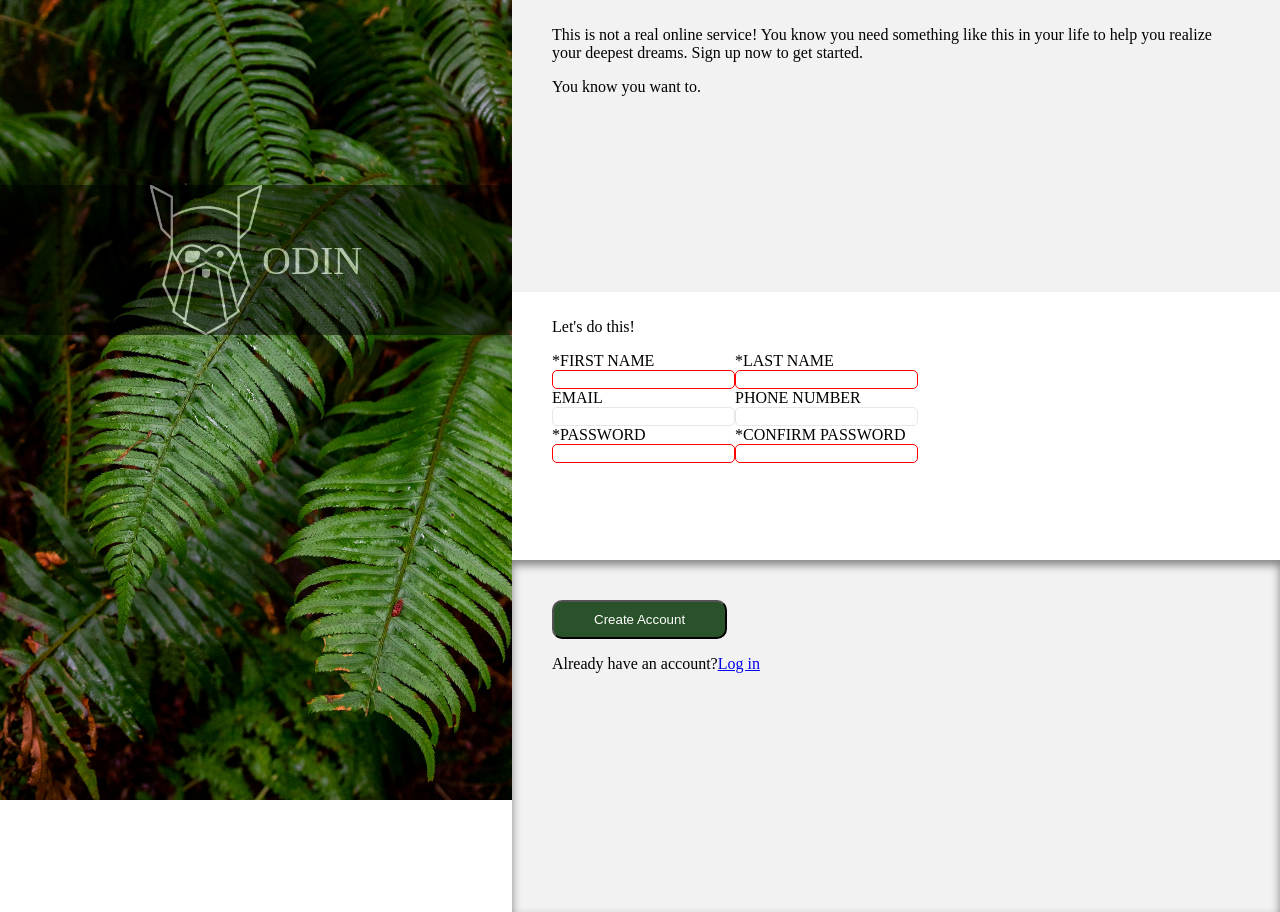
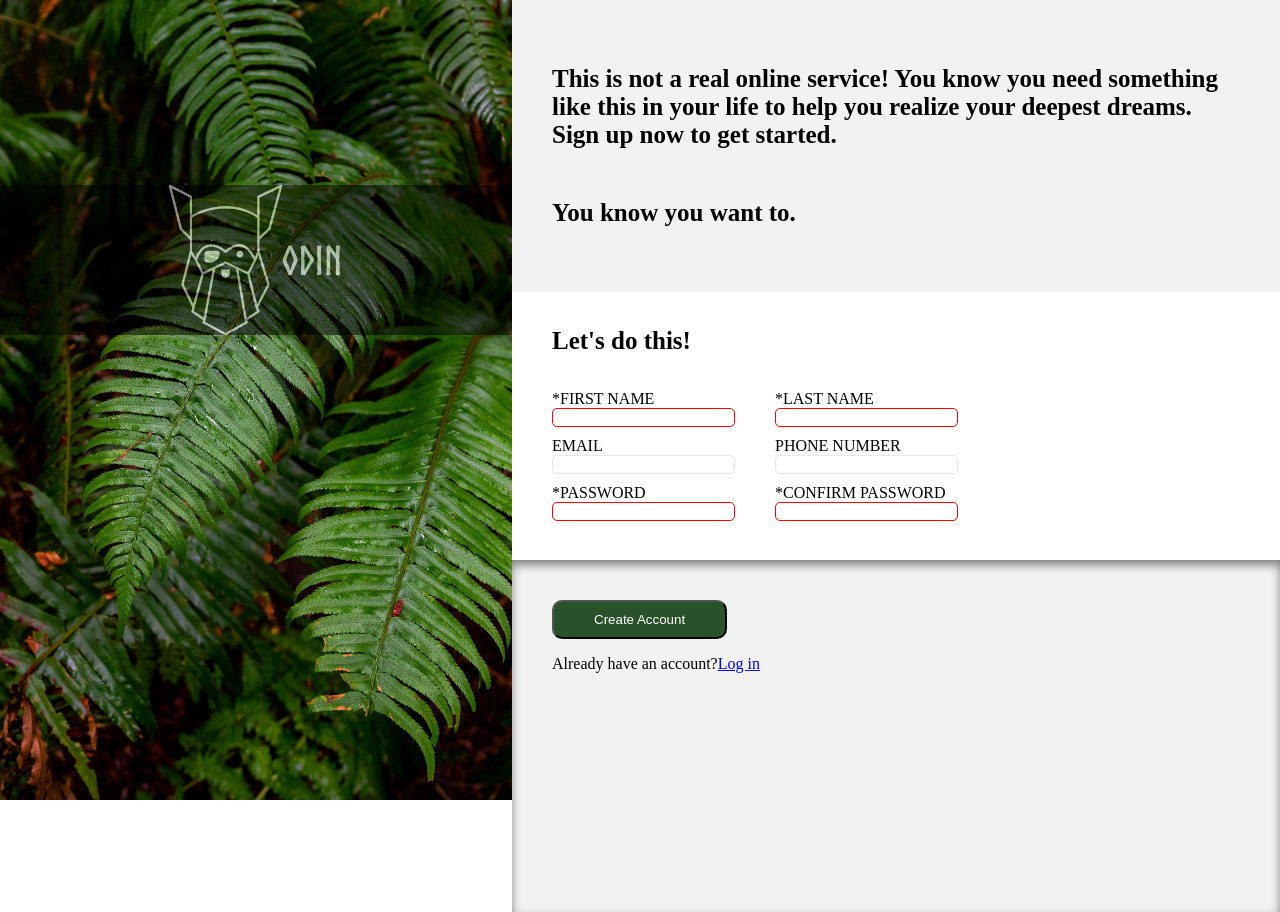
Before and after one commit to Briel8/Sign-up-form, a plain HTML site: page index.html in a window 1280 px wide. Drawn offline with Linux system fonts and the light colour scheme.

Commit message:
The sign up page is done.

```diff
--- a/index.html
+++ b/index.html
@@ -18,11 +18,11 @@
     <div class="entry-division">
         <form action="#" method="get" class="form-container">
             <div class="paragraph-container">
-                <p>This is not a real online service! You know you need something like this in your life to help you realize your deepest dreams. Sign up now to get started.</p>
-                <p>You know you want to.</p>
+                <p class="bold">This is not a real online service! You know you need something like this in your life to help you realize your deepest dreams. Sign up now to get started.</p>
+                <p class="padding-bottom bold">You know you want to.</p>
             </div>
             <fieldset input="">
-                <p class="form-header">Let's do this!</p>
+                <p class="form-header bold">Let's do this!</p>
                 <div class="name">
                     <div class="first-name">
                         <label for="first">*FIRST NAME</label>
--- a/style.css
+++ b/style.css
@@ -1,3 +1,12 @@
+@font-face {
+    font-family: myFont;
+    src:url(Norse-Bold.otf)
+}
+
+.logo-container{
+    font-family: myFont;
+}
+
 html {
     padding: 0px;
     margin: 0px;
@@ -17,6 +26,7 @@ fieldset {
     height: 31vh;
     display: flex;
     flex-direction: column;
+    gap: 10px;
 }
 
 input {
@@ -38,6 +48,21 @@ button {
     border-radius: 10px;
     color: white;
     background-color: #2a522a;
+}
+
+.paragraph-container {
+    display: flex;
+    flex-direction: column;
+    justify-content: end;
+}
+
+.bold {
+    font-size: 25px;
+    font-weight: bolder;
+}
+
+.padding-bottom {
+    padding-bottom: 30px;
 }
 
 .side-bar {
@@ -111,6 +136,7 @@ fieldset,
 .email-phone,
 .passwd-confirm {
     display: flex;
+    gap: 40px;
 }
 
 .first-name,
```
Also changed, not shown: Norse-Bold.otf (added).
